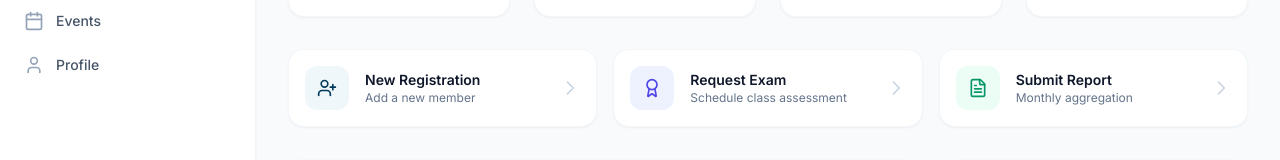
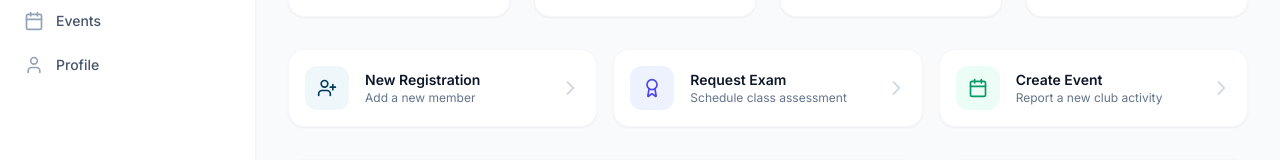
Before and after one commit to oyakhiree/aym, a Vue app: page / in a window 1280 px wide. Shown: the part 285-445 px from the top of the page. Built offline with nearby package versions, Linux system fonts and the light colour scheme; what vue3-apexcharts would draw is missing.

Commit message:
Update QuickActions to use Calendar icon and event action
Replaced the 'Submit Report' action with 'Create Event', updated its description, icon to Calendar, and id to 'create-event' for better alignment with current functionality.

```diff
--- a/src/components/dashboard/QuickActions.vue
+++ b/src/components/dashboard/QuickActions.vue
@@ -1,5 +1,5 @@
 <script setup>
-import { UserPlus, FileText, Award } from 'lucide-vue-next'
+import { UserPlus, Calendar, Award } from 'lucide-vue-next'
 
 const emit = defineEmits(['action'])
 
@@ -19,11 +19,11 @@ const actions = [
         id: 'exam'
     },
     {
-        label: 'Submit Report',
-        description: 'Monthly aggregation',
-        icon: FileText,
+        label: 'Create Event',
+        description: 'Report a new club activity',
+        icon: Calendar,
         color: 'emerald',
-        id: 'report'
+        id: 'create-event'
     },
 ]
 
```
